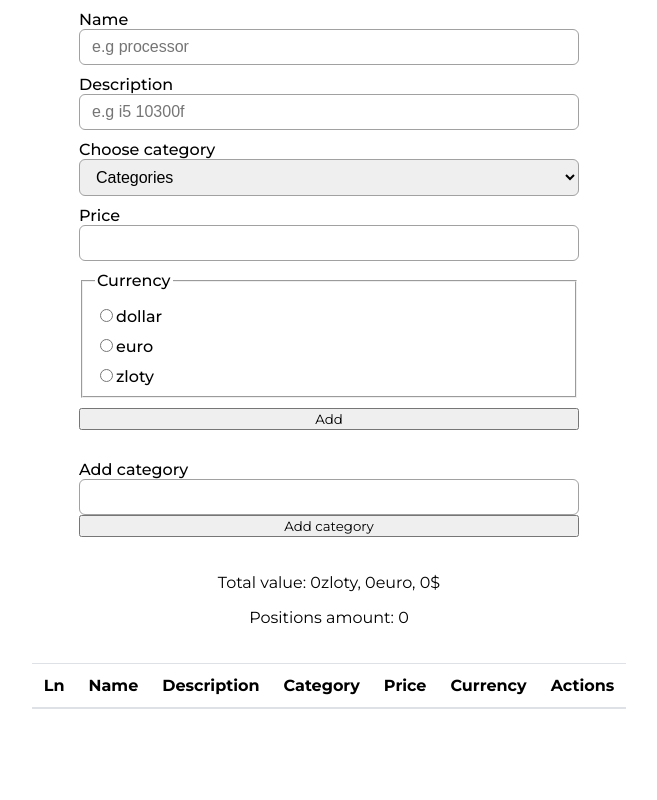
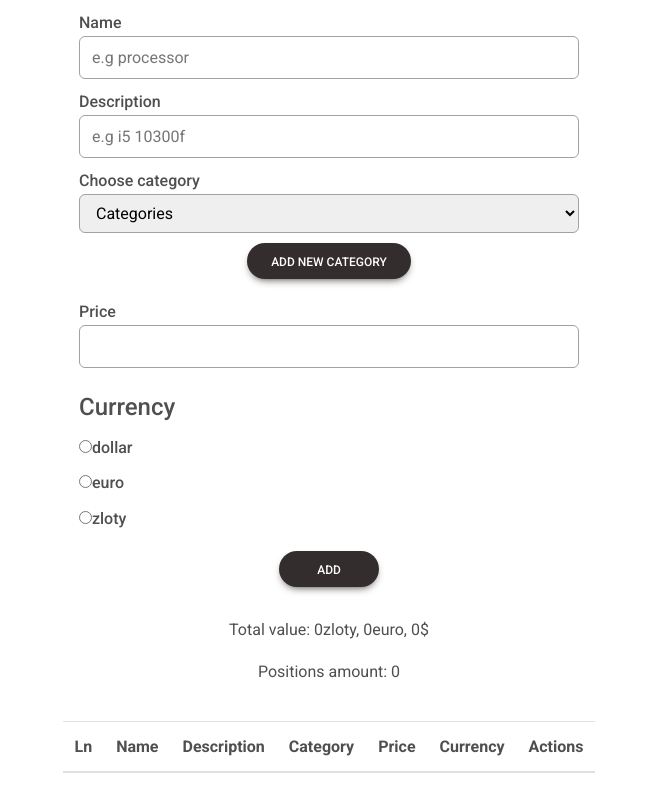
Before and after one commit to H3ronn/pc-value, a React (Create React App) app: page / in a window 1280 px wide. Shown: the whole page, without its empty margins (311-968 px from the left). Built offline with nearby package versions, Linux system fonts and the light colour scheme.

Commit message:
Add modal for adding category

```diff
--- a/package.json
+++ b/package.json
@@ -6,6 +6,7 @@
     "@testing-library/jest-dom": "^5.16.3",
     "@testing-library/react": "^12.1.4",
     "@testing-library/user-event": "^13.5.0",
+    "mdb-react-ui-kit": "^3.0.0",
     "react": "^18.0.0",
     "react-dom": "^18.0.0",
     "react-hook-form": "^7.29.0",
--- a/public/index.html
+++ b/public/index.html
@@ -17,6 +17,9 @@
     <link rel="preconnect" href="https://fonts.gstatic.com" crossorigin>
     <link href="https://fonts.googleapis.com/css2?family=DM+Serif+Display:ital@0;1&family=Montserrat:wght@300;400;500;600;700&display=swap" rel="stylesheet">
 
+    <link href="https://use.fontawesome.com/releases/v5.15.1/css/all.css" rel="stylesheet" />
+    <link href="https://fonts.googleapis.com/css?family=Roboto:300,400,500,700&display=swap" rel="stylesheet" />
+
     <title>React App</title>
   </head>
   <body>
--- a/src/assets/styles/GlobalStyle.js
+++ b/src/assets/styles/GlobalStyle.js
@@ -11,7 +11,8 @@ const GlobalStyle = createGlobalStyle`
   }
 
   body {
-    font-family: 'Montserrat', sans-serif;
+    /* font-family: 'Montserrat', sans-serif; */
+    font-family: Roboto, Helvetica, Arial, sans-serif;
     margin: 0;
     padding: 0;
   }
@@ -19,6 +20,7 @@ const GlobalStyle = createGlobalStyle`
   a, button {
     font-family: 'Montserrat', sans-serif;
   }
+
 `;
 
 export default GlobalStyle;
--- /dev/null
+++ b/src/components/atoms/Button/Button.js
@@ -0,0 +1,14 @@
+import { MDBBtn } from 'mdb-react-ui-kit';
+import styled from 'styled-components';
+
+const Button = styled(MDBBtn)`
+  min-width: 100px;
+  max-width: 200px;
+  margin: 10px auto;
+
+  &:focus {
+    outline: 4px red solid;
+  }
+`;
+
+export default Button;
--- a/src/components/organisms/CategoryForm/CategoryForm.js
+++ b/src/components/organisms/CategoryForm/CategoryForm.js
@@ -3,14 +3,22 @@ import styled from 'styled-components';
 import { useForm } from 'react-hook-form';
 import { useCategory } from 'hooks/useCategory';
 import InputField from 'components/molecules/InputField/InputField';
+import Button from 'components/atoms/Button/Button';
 
 const StyledForm = styled.form`
   display: flex;
   flex-direction: column;
   margin: 0 auto;
-  width: 50vw;
-  min-width: 200px;
+  width: 100%;
   max-width: 500px;
+
+  label {
+    margin: 0;
+  }
+
+  button {
+    margin-top: 10px;
+  }
 `;
 
 const CategoryForm = () => {
@@ -26,24 +34,22 @@ const CategoryForm = () => {
 
   const addCategory = () => {
     setError(false);
+
     const newCategory = getValues('newCategory');
     const categoryExist = !!categories.find((category) => category === newCategory);
     if (categoryExist) {
       setError(true);
       return;
     }
+
     setCategories((prev) => [...prev, newCategory]);
-  };
-
-  const handleFormSubmit = () => {
-    addCategory();
     reset();
   };
 
   return (
-    <StyledForm autoComplete="off" onSubmit={handleSubmit(handleFormSubmit)}>
-      <InputField {...register('newCategory', { maxLength: 20 })} label="Add category" id="addCategory" type="text" />
-      <button>Add category</button>
+    <StyledForm autoComplete="off" onSubmit={handleSubmit(addCategory)}>
+      <InputField {...register('newCategory', { maxLength: 20 })} label="Category name" id="addCategory" type="text" />
+      <Button>Add category</Button>
       {errors.newCategory ? <span>Maximum length of the category: 20</span> : null}
       {error ? <span>Category already exist</span> : null}
     </StyledForm>
--- a/src/components/organisms/Form/Form.js
+++ b/src/components/organisms/Form/Form.js
@@ -1,13 +1,14 @@
+import React, { useState } from 'react';
 import Radio from 'components/atoms/Radio/Radio';
 import Fieldset from 'components/molecules/Fieldset/Fieldset';
 import InputField from 'components/molecules/InputField/InputField';
 import SelectField from 'components/molecules/Select/Select';
-import { initialCategories } from 'data/initialCategories';
 import { useCategory } from 'hooks/useCategory';
-import { useLocalStorage } from 'hooks/useLocalStorage';
-import React from 'react';
 import { useForm } from 'react-hook-form';
 import styled from 'styled-components';
+import Modal from 'components/organisms/Modal/Modal';
+import CategoryForm from '../CategoryForm/CategoryForm';
+import Button from 'components/atoms/Button/Button';
 
 const StyledForm = styled.form`
   display: flex;
@@ -19,6 +20,7 @@ const StyledForm = styled.form`
 `;
 
 const Form = ({ values, onChange, onSubmit }) => {
+  const [isOpen, setIsOpen] = useState(false);
   const { categories } = useCategory();
   const {
     register,
@@ -33,6 +35,10 @@ const Form = ({ values, onChange, onSubmit }) => {
   };
 
   return (
+    <>
+      <Modal isOpen={isOpen} setIsOpen={setIsOpen}>
+        <CategoryForm />
+      </Modal>
       <StyledForm autoComplete="off" onSubmit={handleSubmit(handleFormSubmit)}>
         <InputField
           {...register('name', { required: true })}
@@ -61,6 +67,10 @@ const Form = ({ values, onChange, onSubmit }) => {
           ))}
         </SelectField>
 
+        <Button type="button" onClick={() => setIsOpen(true)} rounded color="dark">
+          Add new category
+        </Button>
+
         <InputField
           {...register('price', { required: true, min: 0 })}
           id="price"
@@ -76,9 +86,11 @@ const Form = ({ values, onChange, onSubmit }) => {
           <Radio {...register('currency', { required: true })} label="euro" value="euro" />
           <Radio {...register('currency', { required: true })} label="zloty" value="zloty" />
         </Fieldset>
-
-      <button>Add</button>
+        <Button rounded color="dark">
+          Add
+        </Button>
       </StyledForm>
+    </>
   );
 };
 
--- /dev/null
+++ b/src/components/organisms/Modal/Modal.js
@@ -0,0 +1,22 @@
+import React from 'react';
+import { MDBBtn, MDBModal, MDBModalDialog, MDBModalContent, MDBModalHeader, MDBModalTitle, MDBModalBody } from 'mdb-react-ui-kit';
+
+const Modal = ({ isOpen, setIsOpen, children }) => {
+  const toggleShow = () => setIsOpen(!isOpen);
+
+  return (
+    <MDBModal show={isOpen} setShow={setIsOpen} tabIndex="-1">
+      <MDBModalDialog centered>
+        <MDBModalContent>
+          <MDBModalHeader>
+            <MDBModalTitle>Add Category</MDBModalTitle>
+            <MDBBtn className="btn-close" color="none" onClick={toggleShow}></MDBBtn>
+          </MDBModalHeader>
+          <MDBModalBody>{children}</MDBModalBody>
+        </MDBModalContent>
+      </MDBModalDialog>
+    </MDBModal>
+  );
+};
+
+export default Modal;
--- a/src/components/organisms/Table/Table.js
+++ b/src/components/organisms/Table/Table.js
@@ -1,4 +1,5 @@
 import React from 'react';
+import Button from 'components/atoms/Button/Button';
 import styled from 'styled-components';
 
 const TableWrapper = styled.div`
@@ -58,8 +59,8 @@ const Table = ({ data, deleteItem }) => {
               <td>{price}</td>
               <td>{currency}</td>
               <td>
-                <button onClick={() => deleteItem(id)}>Delete</button>
-                <button onClick={() => console.log('edit soon')}>Edit</button>
+                <Button onClick={() => deleteItem(id)}>Delete</Button>
+                <Button onClick={() => console.log('edit soon')}>Edit</Button>
               </td>
             </tr>
           ))}
--- a/src/index.js
+++ b/src/index.js
@@ -1,5 +1,6 @@
 import React from 'react';
 import ReactDOM from 'react-dom/client';
+import 'mdb-react-ui-kit/dist/css/mdb.min.css';
 import App from './views/App';
 
 const root = ReactDOM.createRoot(document.getElementById('root'));
--- a/src/views/Main.js
+++ b/src/views/Main.js
@@ -1,11 +1,11 @@
-import React from 'react';
+import React, { useState } from 'react';
 import styled from 'styled-components';
 import Form from 'components/organisms/Form/Form';
 import Table from 'components/organisms/Table/Table';
 import { getRandomId } from 'helpers/getRandomId';
 import { useLocalStorage } from 'hooks/useLocalStorage';
 import { formatFloat } from 'helpers/formatFloat';
-import CategoryForm from 'components/organisms/CategoryForm/CategoryForm';
+import Modal from 'components/organisms/Modal/Modal';
 
 const Wrapper = styled.div`
   display: grid;
@@ -20,6 +20,7 @@ const Wrapper = styled.div`
 const Informations = styled.div``;
 
 const Main = () => {
+  const [isOpen, setIsOpen] = useState(false);
   const [state, setState] = useLocalStorage('state', []);
 
   const addItem = (values) => {
@@ -62,8 +63,9 @@ const Main = () => {
 
   return (
     <Wrapper>
-      <Form onSubmit={addItem} />
-      <CategoryForm />
+      <Modal isOpen={isOpen} setIsOpen={setIsOpen} />
+
+      <Form setIsOpen={setIsOpen} onSubmit={addItem} />
       <Informations>
         <p>{getTotalValue()}</p>
         <p>Positions amount: {getPositionsAmount()}</p>
```
Also changed, not shown: 1 other file (tests, documents, lock files or other folders). Lines whose indentation alone changed are shown as unchanged.
